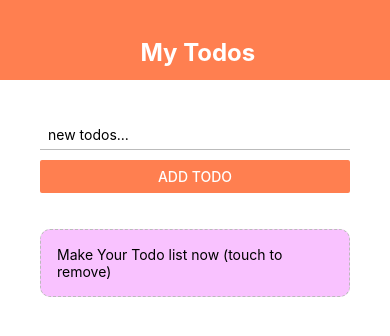
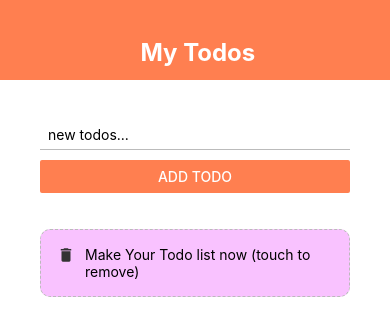
Before and after one commit to Muhammed-Adnaan/react-native, a React Native app: screen / in a window 390 px wide. Shown: the top 336 px of the page. Built offline with nearby package versions, Linux system fonts and the light colour scheme.

Commit message:
added icon delete and flex

```diff
--- a/App.js
+++ b/App.js
@@ -59,8 +59,10 @@
   },
   content:{
     padding:40,
+    flex:1,
   },
   list:{
     marginTop:20,
+    flex:1,
   }
 });
--- a/components/todoitem.js
+++ b/components/todoitem.js
@@ -1,10 +1,14 @@
 import React from 'react';
-import { StyleSheet, Text,TouchableOpacity} from 'react-native';
+import { StyleSheet,View, Text,TouchableOpacity} from 'react-native';
+import  { MaterialIcons } from '@expo/vector-icons';
 export default function TodoItem ({item, presshander}){
 
     return(
         <TouchableOpacity onPress={()=>presshander(item.key)}>
-        <Text style = {styles.item}>{item.text}</Text>
+            <View style = {styles.item}>
+                <MaterialIcons name='delete' size={18} color='#333'/>
+                <Text style = {styles.itemText}>{item.text}</Text>
+            </View>
         </TouchableOpacity>
     )
 }
@@ -16,6 +20,10 @@
         borderRadius:10,
         borderWidth:1,
         borderStyle:'dashed',
-        borderColor:'#bbb'
+        borderColor:'#bbb',
+        flexDirection:'row',
+    },
+    itemText: {
+        marginLeft:10,
     }
 });
```
